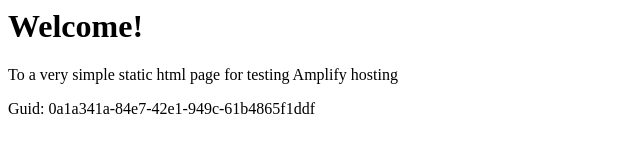
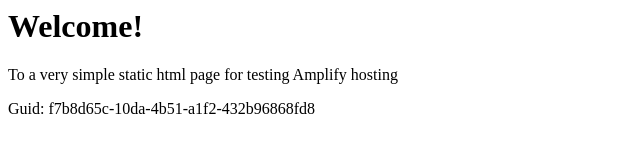
Before and after one commit to aws-aemilia-bah/Github-PR-Commit-Integration-Test-DoNotTouch-GitHubAutoBuildPushCanaryTest-v2-prod-me-south-1, a website: page src/index.html in a window 1280 px wide. Shown: the full height of the page, 0-640 px from the left. Drawn offline with Linux system fonts and the light colour scheme.

Commit message:
commit from integ tests

```diff
--- a/src/index.html
+++ b/src/index.html
@@ -12,6 +12,6 @@
 <body>
     <h1>Welcome!</h1>
     <p>To a very simple static html page for testing Amplify hosting</p>
-    <p>Guid: 0a1a341a-84e7-42e1-949c-61b4865f1ddf</p></body>
+    <p>Guid: f7b8d65c-10da-4b51-a1f2-432b96868fd8</p></body>
 
 </html>
```
